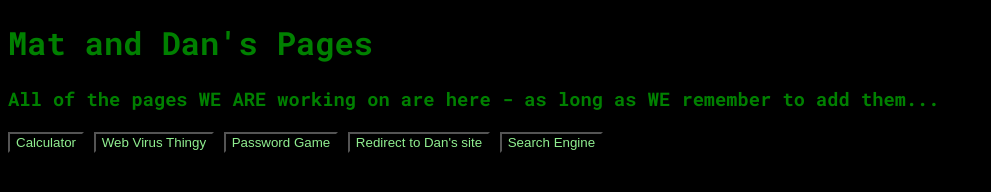
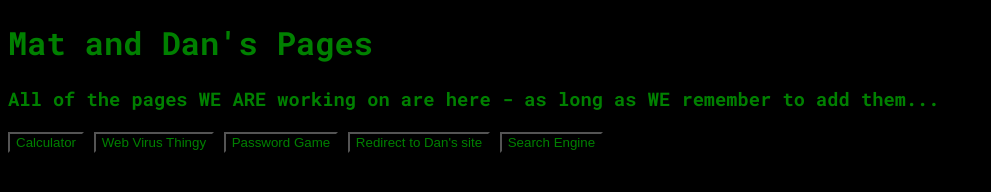
Before and after one commit to MatButBETTER/Mat-Home, a plain HTML site: page index.html in a window 1280 px wide. Shown: the whole page, without its empty margins (0-991 px from the left). Drawn offline with Linux system fonts and the light colour scheme.

Commit message:
changed button color again

```diff
--- a/index.html
+++ b/index.html
@@ -21,19 +21,19 @@
 
   <h3>All of the pages WE ARE working on are here - as long as WE remember to add them...</h3>
 
-  <button type="button" id='calcRedirect' style="background-color: black; color: lightgreen;"
+  <button type="button" id='calcRedirect' style="background-color: black; color: green;"
     onClick="calculator()">Calculator</button>
 
-  <button type="button" id='virusRedirect' style="background-color: black; color: lightgreen;"
+  <button type="button" id='virusRedirect' style="background-color: black; color: green;"
     onClick="virus()">Web Virus Thingy</button>
 
-  <button type="button" id='passGameRedirect' style="background-color: black; color: lightgreen;"
+  <button type="button" id='passGameRedirect' style="background-color: black; color: green;"
     onClick="passwordGame()">Password Game</button>
 
-  <button type="button" id='DanSiteRedirect' style="background-color: black; color: lightgreen;"
+  <button type="button" id='DanSiteRedirect' style="background-color: black; color: green;"
     onClick="DansSiteRedirect()">Redirect to Dan's site</button>
 
-  <button type="button" id='searchEngineRedirect' style="background-color: black; color: lightgreen;"
+  <button type="button" id='searchEngineRedirect' style="background-color: black; color: green;"
     onClick="searchRedirect()">Search Engine</button>
 
 </body>
```
